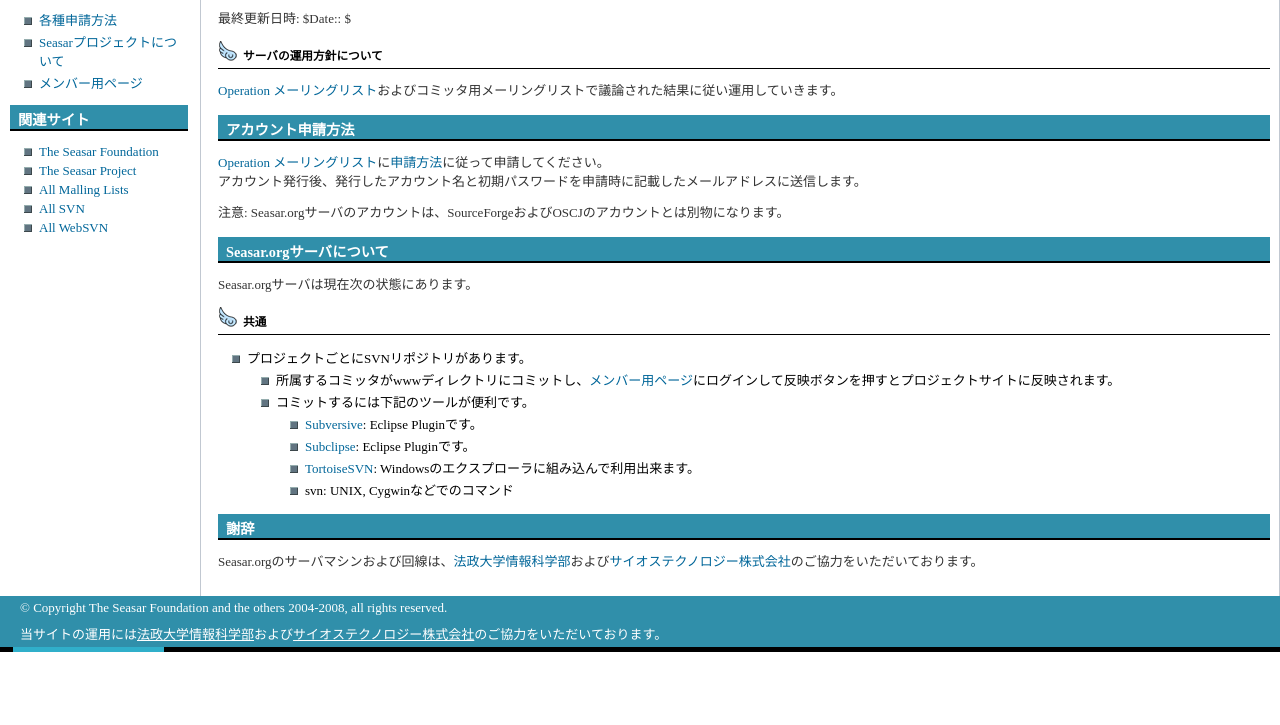
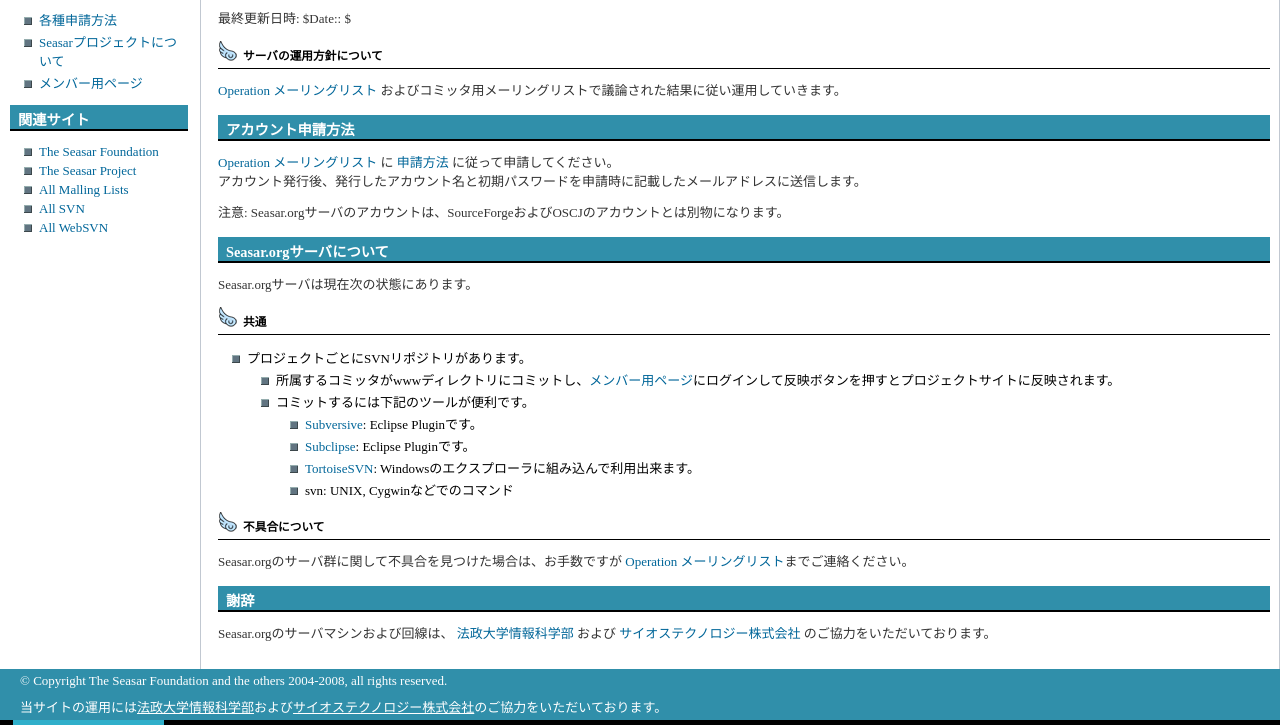
Before and after one commit to seasarorg/server-www, a plain HTML site: page index.html in a window 1280 px wide. Shown: the part 221-946 px from the top of the page. Before the commit the page ends 873 px from the top, so only its background shows below. Drawn offline with Linux system fonts and the light colour scheme.

Commit message:
不具合について追加
git-svn-id: https://www.seasar.org/svn/server/trunk/www@86 ae0dfee6-c1f7-0310-946e-d86868017f28

```diff
--- a/index.html
+++ b/index.html
@@ -79,7 +79,7 @@
 	<div class="day"><p>最終更新日時: $Date::                           $</p></div>
 
 	<h3>サーバの運用方針について</h3>
-	<p><a href="https://ml.seasar.org/mailman/listinfo/operation">Operation メーリングリスト</a>およびコミッタ用メーリングリストで議論された結果に従い運用していきます。</p>
+	<p><a href="https://ml.seasar.org/mailman/listinfo/operation">Operation メーリングリスト</a> およびコミッタ用メーリングリストで議論された結果に従い運用していきます。</p>
 </div>
 
 <!--
@@ -95,7 +95,7 @@
 <div class="section">
 	<h2 id="application">アカウント申請方法</h2>
 
-	<p><a href="https://www.seasar.org/mailman/listinfo/operation">Operation メーリングリスト</a>に<a href="http://www.seasar.org/wiki/index.php?Project%2FApplication">申請方法</a>に従って申請してください。<br />
+	<p><a href="https://www.seasar.org/mailman/listinfo/operation">Operation メーリングリスト</a> に <a href="http://www.seasar.org/wiki/index.php?Project%2FApplication">申請方法</a> に従って申請してください。<br />
 	アカウント発行後、発行したアカウント名と初期パスワードを申請時に記載したメールアドレスに送信します。</p>
 
 	<p class="note">注意: Seasar.orgサーバのアカウントは、SourceForgeおよびOSCJのアカウントとは別物になります。</p>
@@ -116,12 +116,15 @@
 				</ul></li>
 	</ul>
 
+	<h3 id="trouble">不具合について</h3>
+
+	<p>Seasar.orgのサーバ群に関して不具合を見つけた場合は、お手数ですが <a href="https://www.seasar.org/mailman/listinfo/operation"> Operation メーリングリスト</a>までご連絡ください。</p>
 </div>
 
 <div class="section">
 	<h2 id="acknowledgment">謝辞</h2>
 
-	<p>Seasar.orgのサーバマシンおよび回線は、<a href="http://cis.k.hosei.ac.jp/" target="_blank">法政大学情報科学部</a>および<a href="http://www.sios.com/" target="_blank">サイオステクノロジー株式会社</a>のご協力をいただいております。</address></p>
+	<p>Seasar.orgのサーバマシンおよび回線は、 <a href="http://cis.k.hosei.ac.jp/" target="_blank">法政大学情報科学部</a> および <a href="http://www.sios.com/" target="_blank">サイオステクノロジー株式会社</a> のご協力をいただいております。</address></p>
 </div>
 
 </div><!-- article -->
```
